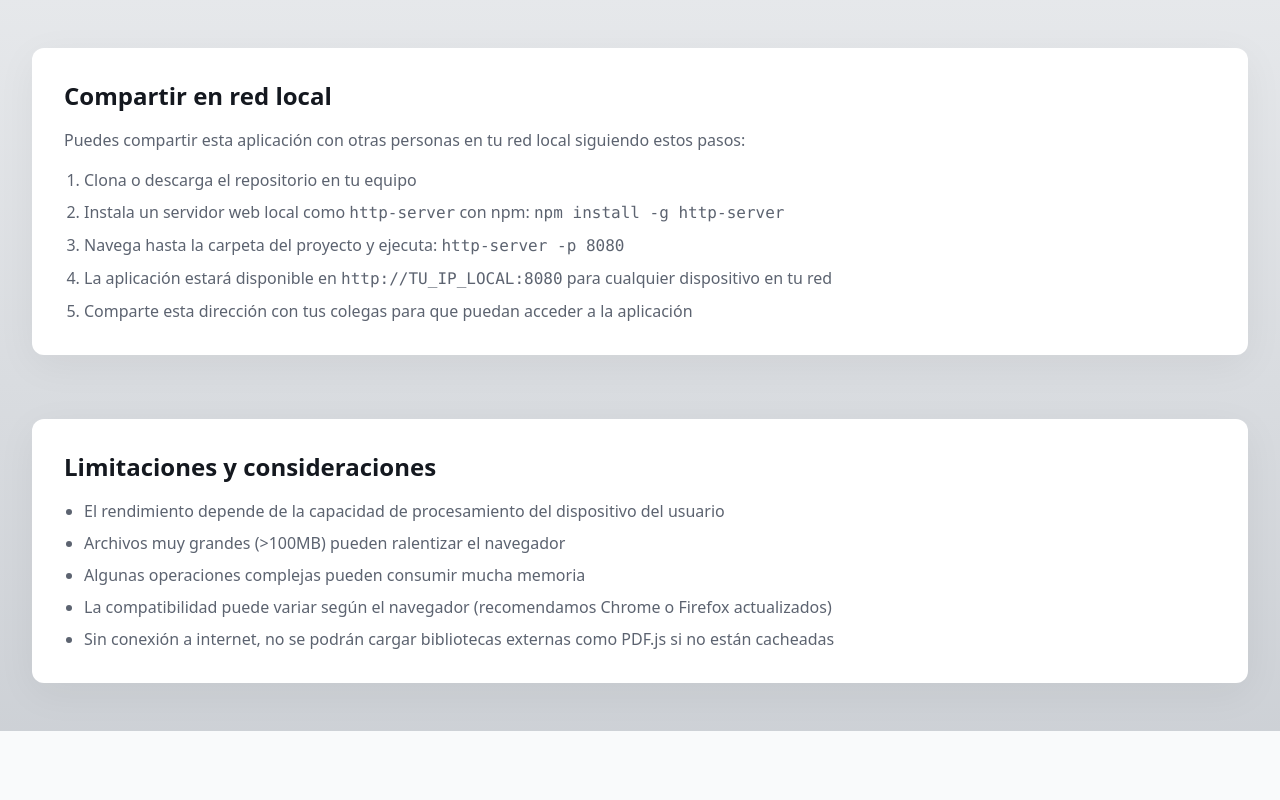
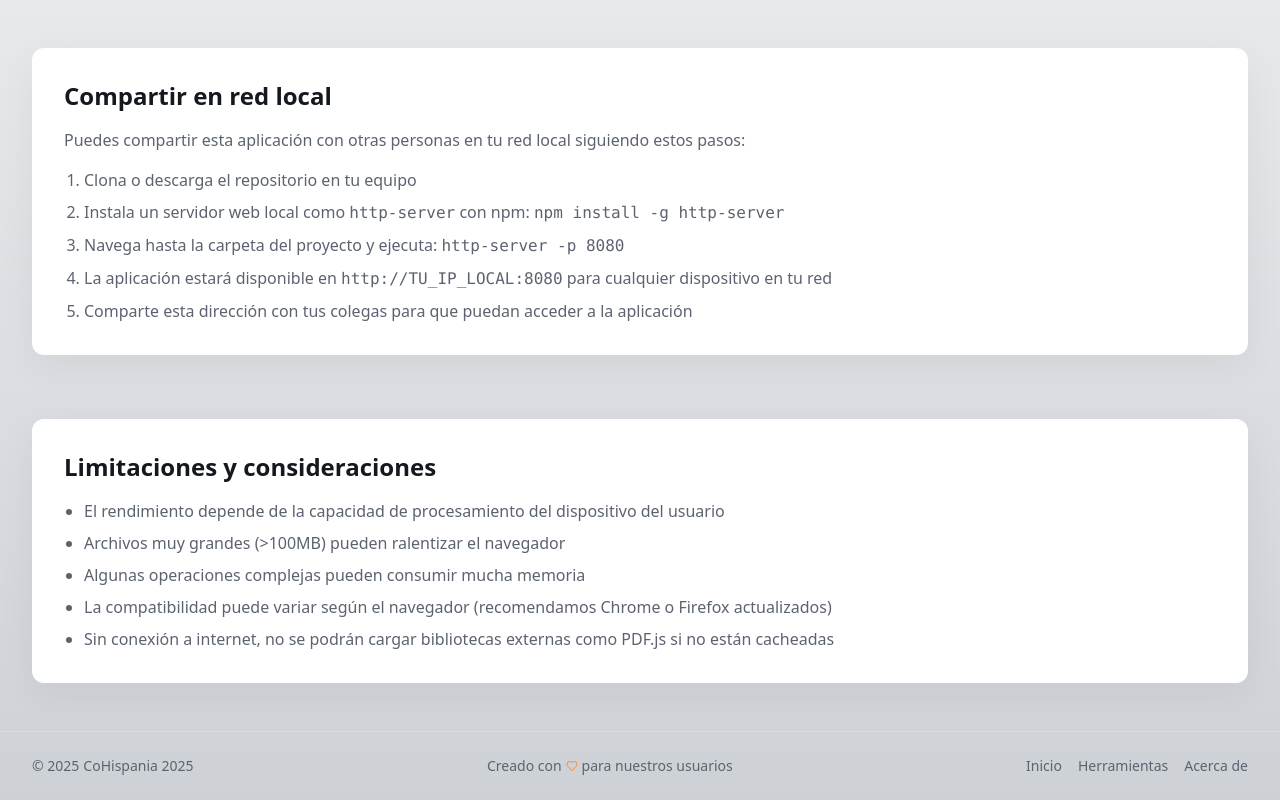
Before and after one commit to GonzaloCruz-Nu/pdfmanipulator-hero, a React (Vite) app: page /about in a window 1280 px wide. Shown: the part 566-1366 px from the top of the page. Before the commit the page ends 1297 px from the top, so only its background shows below. Built offline with nearby package versions, Linux system fonts and the light colour scheme.

Commit message:
Add basic footer component
Adds a simple footer to the application layout. The footer displays the company name "CoHispania 2025".

```diff
--- /dev/null
+++ b/src/components/Footer.tsx
@@ -0,0 +1,47 @@
+
+import React from 'react';
+import { Link } from 'react-router-dom';
+import { Heart } from 'lucide-react';
+
+const Footer: React.FC = () => {
+  const currentYear = new Date().getFullYear();
+
+  return (
+    <footer className="py-6 border-t border-border/40 mt-auto">
+      <div className="container flex flex-col md:flex-row items-center justify-between">
+        <div className="flex items-center space-x-1 text-sm text-muted-foreground">
+          <span>© {currentYear}</span>
+          <span className="font-medium">CoHispania 2025</span>
+        </div>
+
+        <div className="flex items-center mt-4 md:mt-0">
+          <span className="text-sm text-muted-foreground flex items-center">
+            Creado con <Heart className="h-3 w-3 mx-1 text-naranja" /> para nuestros usuarios
+          </span>
+        </div>
+
+        <nav className="mt-4 md:mt-0">
+          <ul className="flex space-x-4 text-sm text-muted-foreground">
+            <li>
+              <Link to="/" className="hover:text-foreground transition-colors">
+                Inicio
+              </Link>
+            </li>
+            <li>
+              <Link to="/tools" className="hover:text-foreground transition-colors">
+                Herramientas
+              </Link>
+            </li>
+            <li>
+              <Link to="/about" className="hover:text-foreground transition-colors">
+                Acerca de
+              </Link>
+            </li>
+          </ul>
+        </nav>
+      </div>
+    </footer>
+  );
+};
+
+export default Footer;
--- a/src/components/Layout.tsx
+++ b/src/components/Layout.tsx
@@ -1,6 +1,7 @@
 
 import React from 'react';
 import { cn } from '@/lib/utils';
+import Footer from './Footer';
 
 interface LayoutProps {
   children: React.ReactNode;
@@ -11,12 +12,13 @@ const Layout: React.FC<LayoutProps> = ({ children, className }) => {
   console.log('Layout rendering with children:', children ? 'has children' : 'no children');
 
   return (
-    <div className="min-h-screen bg-gradient-to-b from-background to-secondary/20">
-      <div className="mx-auto max-w-7xl px-4 sm:px-6 lg:px-8">
+    <div className="min-h-screen bg-gradient-to-b from-background to-secondary/20 flex flex-col">
+      <div className="mx-auto max-w-7xl px-4 sm:px-6 lg:px-8 flex-1">
         <div className={cn("page-transition", className)}>
           {children}
         </div>
       </div>
+      <Footer />
     </div>
   );
 };
```
